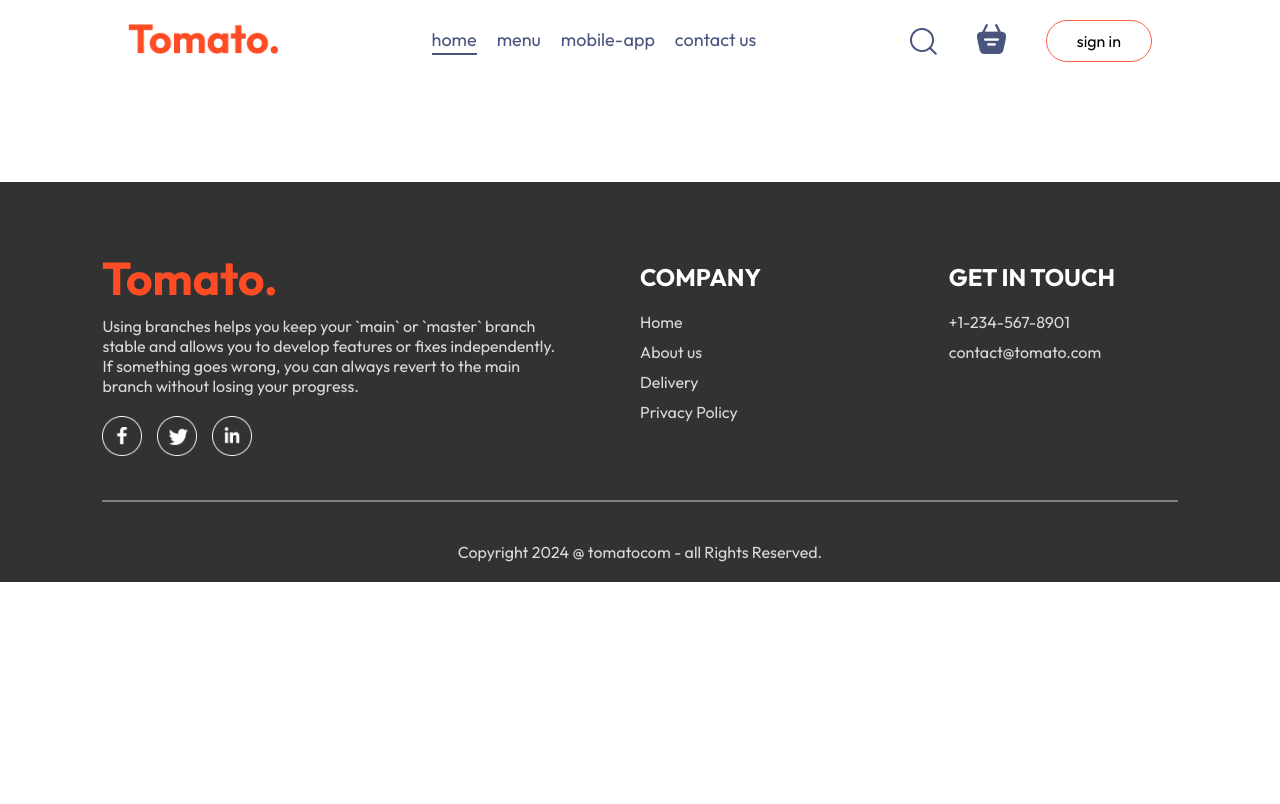
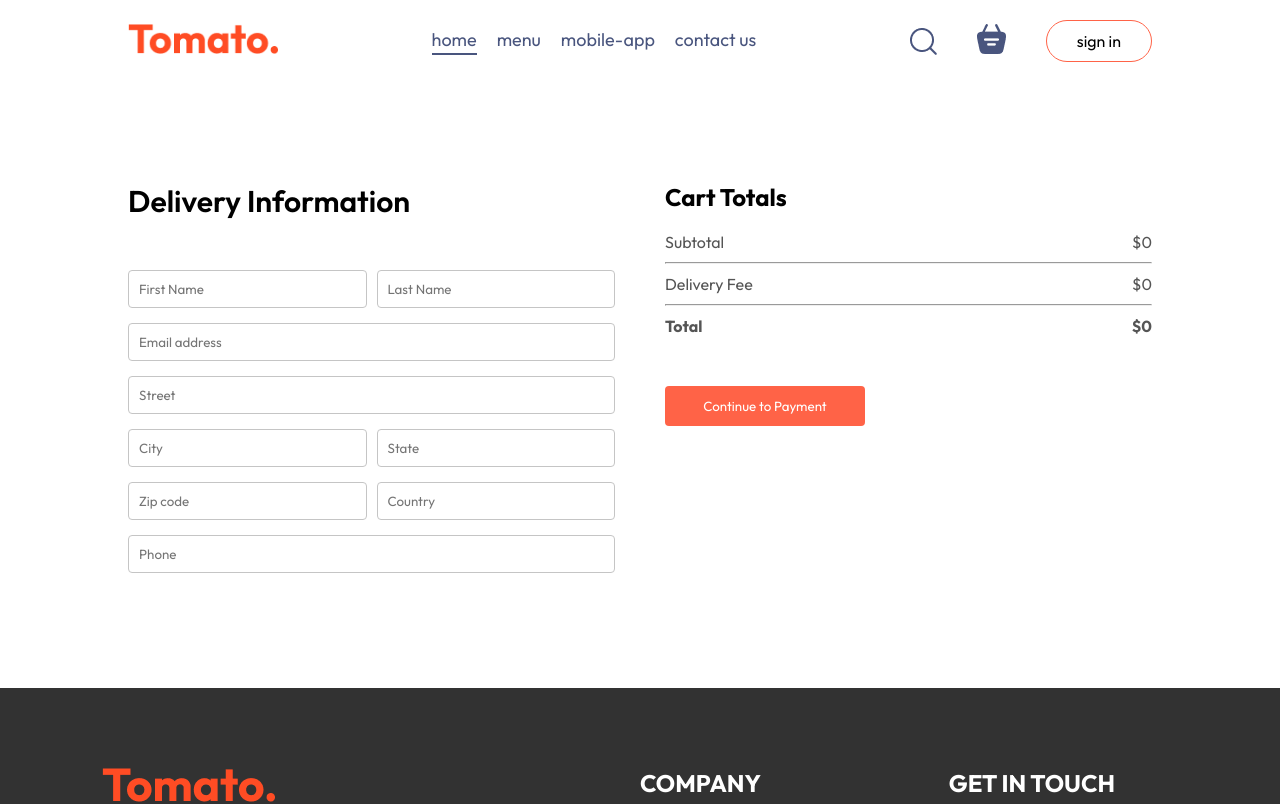
Before and after one commit to giovannad13/React-Food-Delivery, a React (Vite) app in the folder frontend/: page /order in a window 1280 px wide. Shown: the top 804 px of the page. Built offline with nearby package versions, Linux system fonts and the light colour scheme.

Commit message:
completed-order-page

```diff
--- a/frontend/src/pages/Cart/Cart.jsx
+++ b/frontend/src/pages/Cart/Cart.jsx
@@ -2,11 +2,13 @@
 import { useContext } from 'react'
 import './Cart.css'
 import { StoreContext } from '../../Context/StoreContext'
+import { useNavigate } from 'react-router-dom'
 
 const Cart = () => {
 
   const { cartItems, food_list, removeFromCart, getTotalCartAmount } = useContext(StoreContext);
 
+  const navigate = useNavigate();
 
   return (
     <div className='cart'>
@@ -58,15 +60,15 @@
             <hr />
             <div className="cart-total-details">
               <p>Delivery Fee</p>
-              <p>${5}</p>
+              <p>${getTotalCartAmount() === 0 ? 0 : 5}</p>
             </div>
             <hr />
             <div className="cart-total-details">
               <b>Total</b>
-              <b>${getTotalCartAmount()+5}</b>
+              <b>${getTotalCartAmount() === 0 ? 0 : getTotalCartAmount() + 5}</b>
             </div>
           </div>
-          <button>Continue Checkout</button>
+          <button onClick={() => navigate('/order')} >Continue Checkout</button>
 
         </div>
 
--- a/frontend/src/pages/PlaceOrder/PlaceOrder.css
+++ b/frontend/src/pages/PlaceOrder/PlaceOrder.css
@@ -0,0 +1,41 @@
+.place-order{
+    display: flex;
+    align-items: start;
+    justify-content: space-between;
+    gap: 50px;
+    margin-top: 100px;
+}
+
+.place-order-left{
+    width: 100%;
+    max-width: max(30%,500px);
+}
+
+.place-order-left .title{
+    font-size: 30px;
+    font-weight: 600;
+    margin-bottom: 50px;
+}
+
+.place-order-left input{
+    margin-bottom: 15px;
+    width: 100%;
+    padding: 10px;
+    border: 1px solid #c5c5c5;
+    border-radius: 4px;
+    outline-color: tomato;
+}
+
+.place-order-left .multi-fields{
+    display: flex;
+    gap: 10px;
+}
+
+.place-order-right{
+    width: 100%;
+    max-width: max(40%,500px);
+}
+
+.place-order .cart-total button{
+    margin-top: 30px;
+}
--- a/frontend/src/pages/PlaceOrder/PlaceOrder.jsx
+++ b/frontend/src/pages/PlaceOrder/PlaceOrder.jsx
@@ -1,11 +1,61 @@
 import React from 'react'
+import { useContext } from 'react'
+import { Form } from 'react-router-dom'
+import { StoreContext } from '../../Context/StoreContext'
 import './PlaceOrder.css'
 
 const PlaceOrder = () => {
+
+  const { getTotalCartAmount } = useContext(StoreContext)
+
   return (
-    <div>
+    <form className="place-order">
+      <div className="place-order-left">
+        <p className="title">Delivery Information</p>
+        <div className="multi-fields">
+          <input type="text" placeholder='First Name' />
+          <input type="text" placeholder='Last Name' />
+        </div>
+        <input type="email" placeholder='Email address' />
+        <input type="text" placeholder='Street' />
+        <div className="multi-fields">
+          <input type="text" placeholder='City' />
+          <input type="text" placeholder='State' />
+        </div>
+        <div className="multi-fields">
+          <input type="text" placeholder='Zip code' />
+          <input type="text" placeholder='Country' />
+        </div>
+        <input type="text" placeholder='Phone' />
+      </div>
 
-    </div>
+      <div className="place-order-right">
+
+        <div className="cart-total">
+          <h2>Cart Totals</h2>
+          <div>
+            <div className="cart-total-details">
+              <p>Subtotal</p>
+              <p>${getTotalCartAmount()}</p>
+            </div>
+            <hr />
+            <div className="cart-total-details">
+              <p>Delivery Fee</p>
+              <p>${getTotalCartAmount() === 0 ? 0 : 5}</p>
+            </div>
+            <hr />
+            <div className="cart-total-details">
+              <b>Total</b>
+              <b>${getTotalCartAmount() === 0 ? 0 : getTotalCartAmount() + 5}</b>
+            </div>
+          </div>
+          <button >Continue to Payment</button>
+
+        </div>
+
+      </div>
+    </form>
+
   )
 }
 
```
Lines whose indentation alone changed are shown as unchanged.
